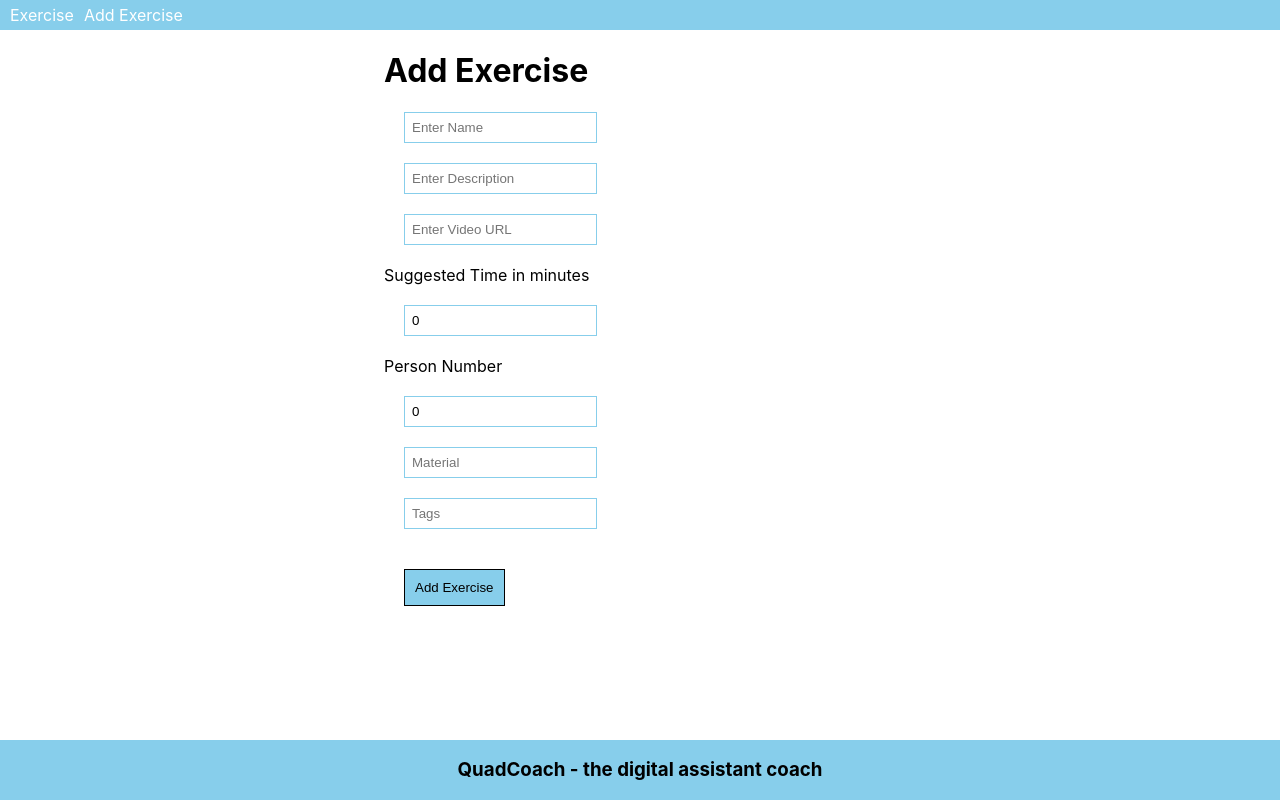
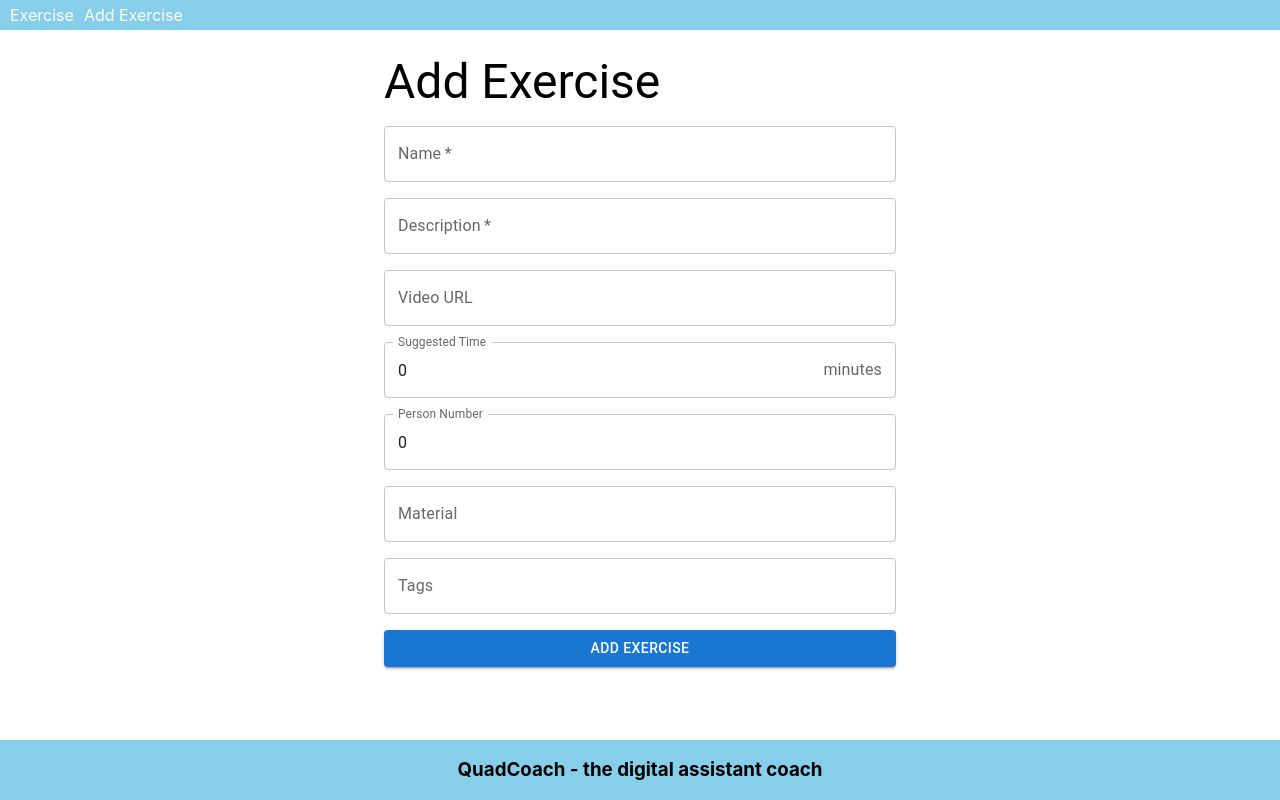
Before and after one commit to wienans/quadcoach, a React (Vite) app in the folder client/: page /add in a window 1280 px wide. Built offline with nearby package versions, Linux system fonts and the light colour scheme.

Commit message:
Material UI the Main Pages

```diff
--- a/client/src/App.css
+++ b/client/src/App.css
@@ -39,7 +39,6 @@
 
 .exercise-list {
   text-align: center;
-  margin-top: 50px;
 }
 
 .exercise-list ul {
--- a/client/src/components/AddExercise.jsx
+++ b/client/src/components/AddExercise.jsx
@@ -1,6 +1,11 @@
 import React from "react";
 import { useState, useEffect } from "react";
 import { useNavigate } from "react-router-dom"
+import Button from '@mui/material/Button'
+import TextField from '@mui/material/TextField'
+import Stack from '@mui/material/Stack';
+import InputAdornment from '@mui/material/InputAdornment';
+import { Typography } from "@mui/material";
 
 const AddExercise = () => {
     const [name, setName] = useState("");
@@ -36,26 +41,17 @@ const AddExercise = () => {
 
     return (
         <div className="add-product">
-            <h1> Add Exercise</h1>
-            <input className="inputBox" type="text" placeholder="Enter Name"
-                value={name} onChange={(e) => setName(e.target.value)} />
-            {error && !name && <span className="invalid-input">Enter name</span>}
-            <input className="inputBox" type="text" placeholder="Enter Description"
-                value={description} onChange={(e) => setDescription(e.target.value)} />
-            {error && !description && <span className="invalid-input">Enter description</span>}
-            <input className="inputBox" type="text" placeholder="Enter Video URL"
-                value={video_url} onChange={(e) => setVideoUrl(e.target.value)} />
-            <label>Suggested Time in minutes</label>
-            <input className="inputBox" type="number" min="0" step="1"
-                value={time_min} onChange={(e) => setTimeMin(e.target.value)} />
-            <label>Person Number</label>
-            <input className="inputBox" type="number" min="0" step="1"
-                value={persons} onChange={(e) => setPersons(e.target.value)} />
-            <input className="inputBox" type="text" placeholder="Material"
-                value={materials_string} onChange={(e) => setMaterials(e.target.value)} />
-            <input className="inputBox" type="text" placeholder="Tags"
-                value={tags_string} onChange={(e) => setTags(e.target.value)} />
-            <button onClick={add} className="appButton" type="button">Add Exercise</button>
+            <Stack spacing={2} sx={{ mt: 3 }}>
+                <Typography variant="h3">Add Exercise</Typography>
+                <TextField error={error && !name} required id="outlined-basic" label="Name" variant="outlined" helperText={error && !name ? 'Enter Name' : ''} value={name} onChange={(e) => setName(e.target.value)} />
+                <TextField error={error && !description} required multiline id="outlined-textarea" label="Description" variant="outlined" helperText={error && !description ? 'Enter Description' : ''} value={description} onChange={(e) => setDescription(e.target.value)} />
+                <TextField id="outlined-basic" label="Video URL" variant="outlined" placeholder="https://www.youtube.com/" value={video_url} onChange={(e) => setVideoUrl(e.target.value)} />
+                <TextField type="number" inputProps={{ min: 0, step: "1" }} id="outlined-basic" label="Suggested Time" variant="outlined" InputProps={{ endAdornment: <InputAdornment position="end">minutes</InputAdornment>, }} value={time_min} onChange={(e) => setTimeMin(e.target.value)} />
+                <TextField type="number" inputProps={{ min: 0, step: "1" }} id="outlined-basic" label="Person Number" variant="outlined" value={persons} onChange={(e) => setPersons(e.target.value)} />
+                <TextField multiline id="outlined-textarea" label="Material" variant="outlined" value={materials_string} onChange={(e) => setMaterials(e.target.value)} />
+                <TextField multiline id="outlined-textarea" label="Tags" variant="outlined" value={tags_string} onChange={(e) => setTags(e.target.value)} />
+                <Button onClick={add} variant="contained">Add Exercise</Button>
+            </Stack>
         </div>
     )
 }
--- a/client/src/components/Exercise.jsx
+++ b/client/src/components/Exercise.jsx
@@ -2,7 +2,12 @@ import React from "react";
 import { useParams, useNavigate } from "react-router-dom"
 import { useState, useEffect } from "react";
 import Collapsible from "./Collapsible";
-import { Link } from "react-router-dom";
+// import { Link } from "react-router-dom";
+import Link from '@mui/material/Link';
+import Button from '@mui/material/Button';
+import Stack from '@mui/material/Stack';
+import { Typography } from "@mui/material";
+import Divider from '@mui/material/Divider';
 
 const Exercise = () => {
     const [name, setName] = useState("");
@@ -57,27 +62,32 @@ const Exercise = () => {
 
     return (
         <div className="add-product">
-            <h1> Exercise: {name}</h1>
+            <Stack spacing={2} sx={{ mt: 3 }}>
+                <Typography variant="h3">Exercise: {name}</Typography>
                 <Collapsible label="Description">
                     {description}
                 </Collapsible>
-            <hr />
-            <Link to={video_url}>Video URL</Link>
-            <hr />
-            Suggested Time in minutes: {time_min}
-            <hr />
-            <label>Person Number:  {persons}</label>
-            <hr />
+                <Divider />
+                <Link href={video_url}>Video URL</Link>{' '}
+                <Divider />
+                <Typography>Suggested Time in minutes: {time_min}</Typography>
+                <Divider />
+                <Typography>Person Number:  {persons}</Typography>
+                <Divider />
                 <Collapsible label="Material">
                     {materials_string}
                 </Collapsible>
-            <hr />
+                <Divider />
                 <Collapsible label="Tags">
                     {tags_string}
                 </Collapsible>
-            <button onClick={update} className="appButton" type="button">Update Exercise</button>
-            <button onClick={deleteExercise} className="appButton" type="button">Delete Exercise</button>
-        </div>
+                <Divider />
+                <Stack direction="row" spacing={1}>
+                    <Button onClick={update} sx={{ margin: 1 }} variant="contained">Update Exercise</Button>
+                    <Button onClick={deleteExercise} sx={{ margin: 1 }} variant="contained">Delete Exercise</Button>
+                </Stack>
+            </Stack>
+        </div >
     )
 }
 
--- a/client/src/components/ExerciseList.jsx
+++ b/client/src/components/ExerciseList.jsx
@@ -1,12 +1,17 @@
 import React, { useEffect, useState } from "react";
-import { Link } from "react-router-dom";
+import Box from '@mui/material/Box';
+import { DataGrid } from '@mui/x-data-grid';
+import { Typography } from "@mui/material";
+import { useNavigate } from "react-router-dom"
+import TextField from '@mui/material/TextField'
+import Stack from '@mui/material/Stack';
 const ExerciseList = () => {
     const [exercises, setExercises] = useState([])
 
     useEffect(() => {
         getExercises()
     }, [])
-
+    const navigate = useNavigate()
     const getExercises = async () => {
         let result = await fetch("/api/exercises")
         result = await result.json()
@@ -25,28 +30,57 @@ const ExerciseList = () => {
             getExercises()
         }
     }
+    const handleRowClick = (
+        params, // GridRowParams
+        event, // MuiEvent<React.MouseEvent<HTMLElement>>
+        details, // GridCallbackDetails
+    ) => {
+        navigate("/exercise/" + params.id)
+    };
+    const columns2 = [
+        {
+            field: 'name',
+            headerName: 'Name',
+            editable: false,
+            hideable: false,
+        },
+        {
+            field: 'persons',
+            headerName: 'Persons',
+            type: 'number',
+            editable: false,
+        },
+        {
+            field: 'tags',
+            headerName: 'Tags',
+            editable: false,
 
+        },
+    ];
+
+    console.log(exercises)
     return (
         <div className="exercise-list">
-            <h3>Exercise List</h3>
-            <input type="" className="search-exercise-box" placeholder="Search Exercise"
-                onChange={searchHandle} />
-            <ul>
-                <li>Name</li>
-                <li>Persons</li>
-                <li>Tags</li>
-            </ul>
-            {
-                exercises.map((item) =>
-                    <ul key={item._id}>
-                        <li><Link to={"/exercise/" + item._id}>{item.name}</Link></li>
-                        <li>{item.persons}</li>
-                        {item.tags != "" && <li>{item.tags.toString()}</li>}
-                        {item.tags == "" && <li>No Tags</li>}
-                    </ul>)
-
-            }
-
+            <Stack spacing={2} sx={{ mt: 3 }}>
+                <Typography variant="h3">Exercise List</Typography>
+                <TextField id="outlined-basic" variant="outlined" placeholder="Search Exercise" onChange={searchHandle} />
+                <Box sx={{ height: 400, width: '100%' }}>
+                    <DataGrid getRowId={(row) => row._id}
+                        rows={exercises}
+                        columns={columns2}
+                        initialState={{
+                            pagination: {
+                                paginationModel: {
+                                    pageSize: 5,
+                                },
+                            },
+                        }}
+                        pageSizeOptions={[5]}
+                        disableRowSelectionOnClick
+                        onRowClick={handleRowClick}
+                    />
+                </Box>
+            </Stack>
         </div>
     )
 }
--- a/client/src/components/UpdateExercise.jsx
+++ b/client/src/components/UpdateExercise.jsx
@@ -1,6 +1,11 @@
 import React from "react";
 import { useParams, useNavigate } from "react-router-dom"
 import { useState, useEffect } from "react";
+import Button from '@mui/material/Button'
+import TextField from '@mui/material/TextField'
+import Stack from '@mui/material/Stack';
+import InputAdornment from '@mui/material/InputAdornment';
+import { Typography } from "@mui/material";
 
 const UpdateExercise = () => {
     const [name, setName] = useState("");
@@ -10,7 +15,7 @@ const UpdateExercise = () => {
     const [persons, setPersons] = useState(0);
     const [materials_string, setMaterials] = useState("");
     const [tags_string, setTags] = useState("");
-    // const [error, setError] = useState(false)
+    const [error, setError] = useState(false)
 
     const params = useParams()
 
@@ -34,7 +39,10 @@ const UpdateExercise = () => {
     }
 
     const update = async () => {
-
+        if (!name || !description) {
+            setError(true)
+            return false
+        }
         let materials = materials_string.replace(/\s/g, '').split(',')
         let tags = tags_string.replace(/\s/g, '').split(',')
 
@@ -69,27 +77,20 @@ const UpdateExercise = () => {
 
     return (
         <div className="add-product">
-            <h1> Update Exercise</h1>
-            <input className="inputBox" type="text" placeholder="Enter Name"
-                value={name} onChange={(e) => setName(e.target.value)} />
-            {/* {error && !name && <span className="invalid-input">Enter name</span>} */}
-            <input className="inputBox" type="text" placeholder="Enter Description"
-                value={description} onChange={(e) => setDescription(e.target.value)} />
-            {/* {error && !description && <span className="invalid-input">Enter description</span>} */}
-            <input className="inputBox" type="text" placeholder="Enter Video URL"
-                value={video_url} onChange={(e) => setVideoUrl(e.target.value)} />
-            <label>Suggested Time in minutes</label>
-            <input className="inputBox" type="number" min="0" step="1"
-                value={time_min} onChange={(e) => setTimeMin(e.target.value)} />
-            <label>Person Number</label>
-            <input className="inputBox" type="number" min="0" step="1"
-                value={persons} onChange={(e) => setPersons(e.target.value)} />
-            <input className="inputBox" type="text" placeholder="Material"
-                value={materials_string} onChange={(e) => setMaterials(e.target.value)} />
-            <input className="inputBox" type="text" placeholder="Tags"
-                value={tags_string} onChange={(e) => setTags(e.target.value)} />
-            <button onClick={update} className="appButton" type="button">Update Exercise</button>
-            <button onClick={deleteExercise} className="appButton" type="button">Delete Exercise</button>
+            <Stack spacing={2} sx={{ mt: 3 }}>
+                <Typography variant="h3">Update Exercise</Typography>
+                <TextField error={error && !name} required id="outlined-basic" label="Name" variant="outlined" helperText={error && !name ? 'Enter Name' : ''} value={name} onChange={(e) => setName(e.target.value)} />
+                <TextField error={error && !description} required multiline id="outlined-textarea" label="Description" variant="outlined" helperText={error && !description ? 'Enter Description' : ''} value={description} onChange={(e) => setDescription(e.target.value)} />
+                <TextField id="outlined-basic" label="Video URL" variant="outlined" placeholder="https://www.youtube.com/" value={video_url} onChange={(e) => setVideoUrl(e.target.value)} />
+                <TextField type="number" inputProps={{ min: 0, step: "1" }} id="outlined-basic" label="Suggested Time" variant="outlined" InputProps={{ endAdornment: <InputAdornment position="end">minutes</InputAdornment>, }} value={time_min} onChange={(e) => setTimeMin(e.target.value)} />
+                <TextField type="number" inputProps={{ min: 0, step: "1" }} id="outlined-basic" label="Person Number" variant="outlined" value={persons} onChange={(e) => setPersons(e.target.value)} />
+                <TextField multiline id="outlined-textarea" label="Material" variant="outlined" value={materials_string} onChange={(e) => setMaterials(e.target.value)} />
+                <TextField multiline id="outlined-textarea" label="Tags" variant="outlined" value={tags_string} onChange={(e) => setTags(e.target.value)} />
+                <Stack direction="row" spacing={1}>
+                    <Button onClick={update} sx={{ margin: 1 }} variant="contained">Update Exercise</Button>
+                    <Button onClick={deleteExercise} sx={{ margin: 1 }} variant="contained">Delete Exercise</Button>
+                </Stack>
+            </Stack>
         </div>
     )
 }
```
Also changed, not shown: client/src/components/Collapsible.jsx (+41 -8 lines). Lines whose indentation alone changed are shown as unchanged.
